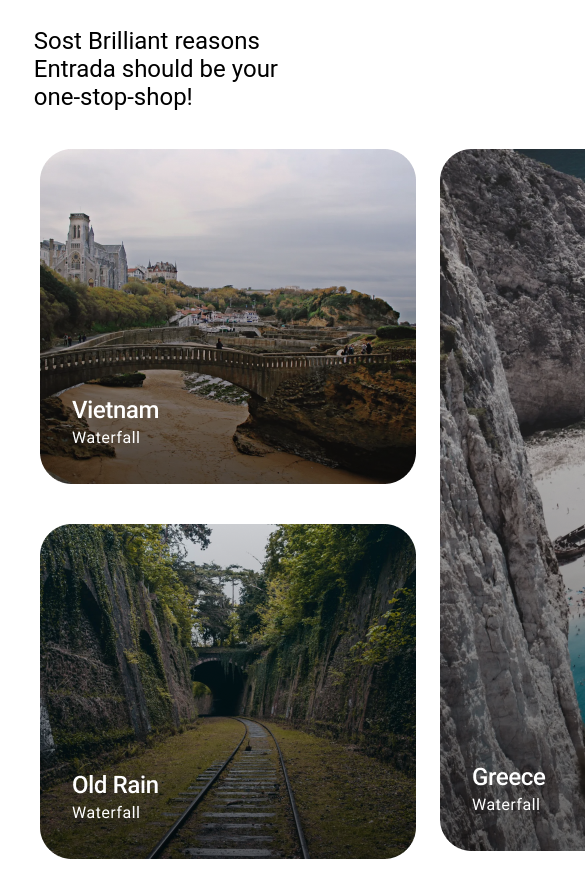
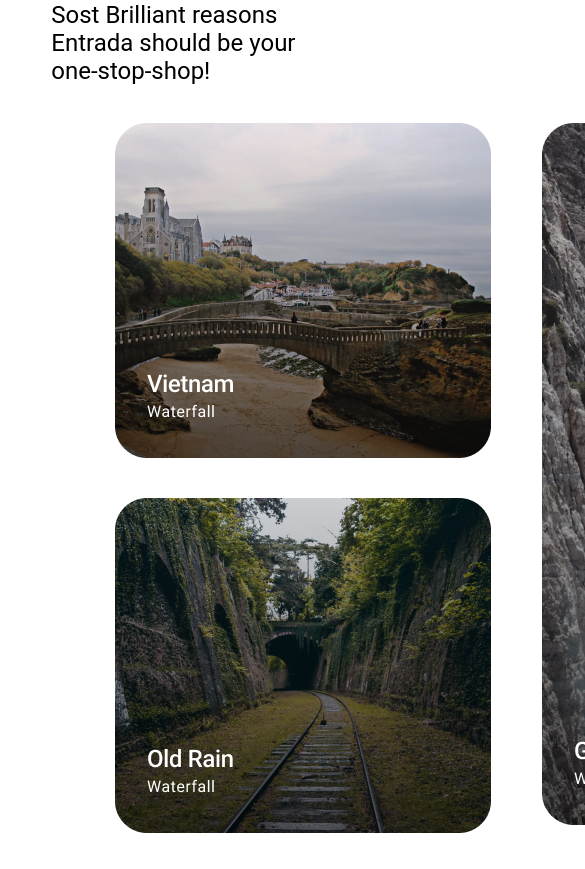
Before and after one commit to luchia999/Grid, a plain HTML site: page index.html in a window 390 px wide. Shown: the part 67-936 px from the top of the page, 585 px wide, since content can reach past the window. After the commit the page ends 910 px from the top, so only its background shows below. Drawn offline with Linux system fonts and the light colour scheme.

Commit message:
Add files via upload

```diff
--- a/style.css
+++ b/style.css
@@ -130,19 +130,21 @@ body {
 
     .container h2 {
         flex-basis: 100%;
+        margin-left: 5%;
+        padding: 2%;
     }
 
     .container p {
         flex-basis: 70%;
         font-size: 1.5rem;
         padding: 0;
-        margin-right: 25%;
+        margin-right: 15%;
 
     }
 
     .catalog__items img{
         max-width: 100%;
-
+        margin-left: 20%;
         grid-template-columns: repeat(1, 425px);
     }
 }
```
